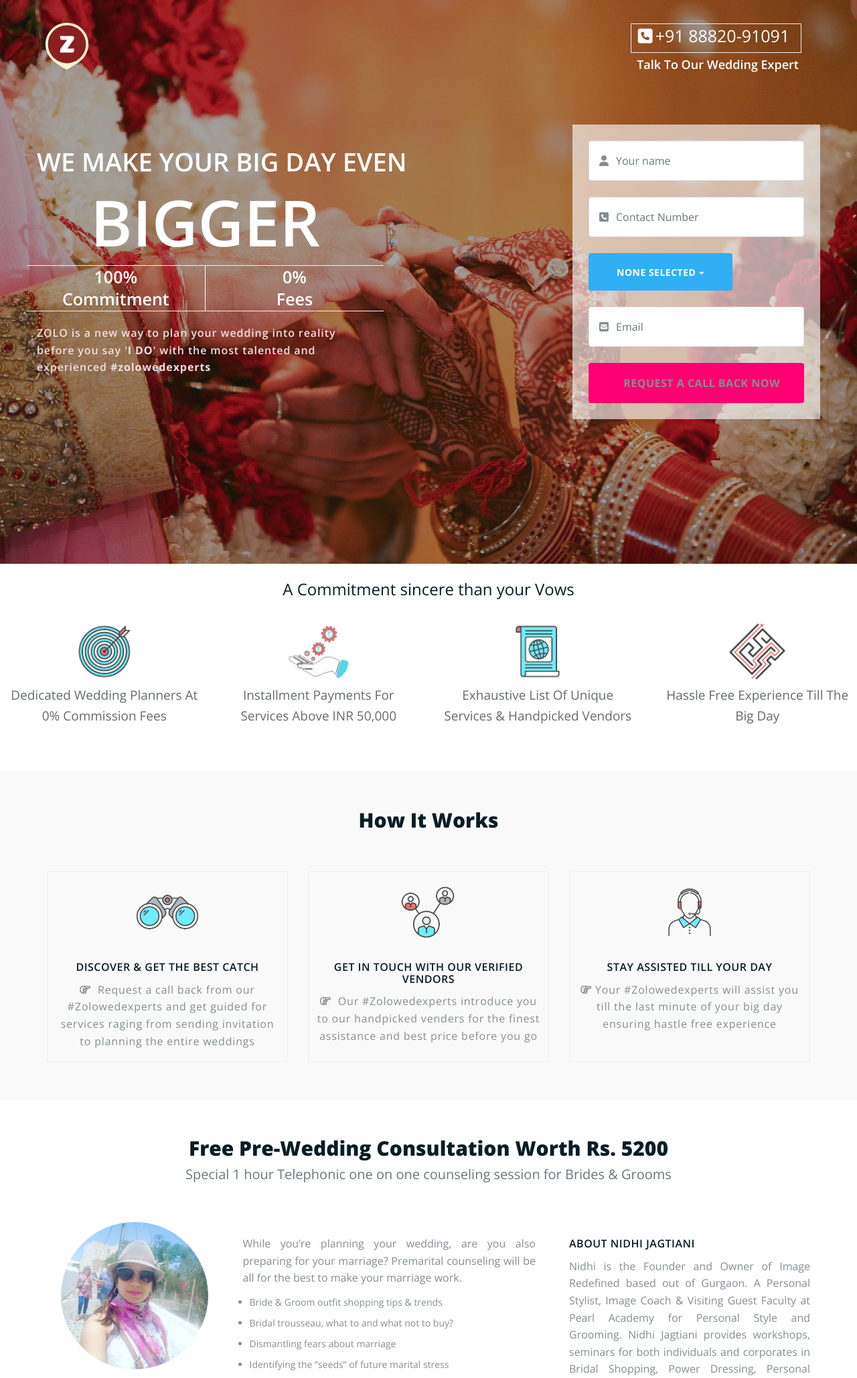
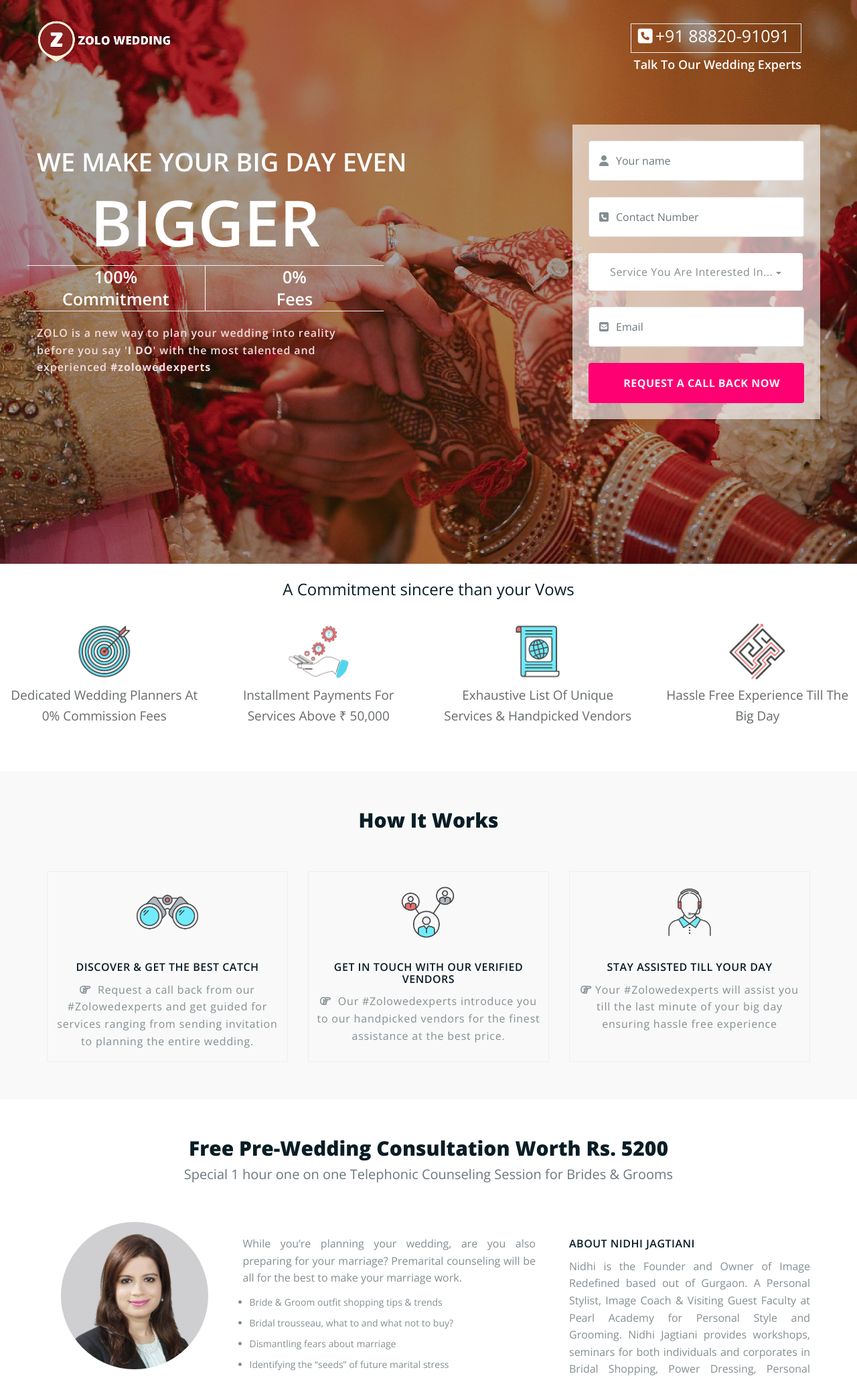
Before and after one commit to Scaledesk/zolo-wedding, a PHP site: page / in a window 1280 px wide. Shown: the top 2058 px of the page at 67% size. Run offline with PHP 8.4, Linux system fonts and the light colour scheme; some libraries are stand-ins or nearby versions; some web fonts are replaced.

Commit message:
Final testimonial section and finalisation

```diff
--- a/css/custom.css
+++ b/css/custom.css
@@ -123,6 +123,7 @@
 
 .wed-btn{
     background-color: #ff0072!important;
+    color: #f5f5f5 !important;
 }
 
 
@@ -488,3 +489,28 @@ a:hover, a:focus{
 .f-11{
     font-size: 11px!important;
 }
+
+.btn-multi{
+    background: #ffffff;
+    color: #848e92;
+    text-align: center;
+    text-transform: capitalize;
+    font-size: 16px;
+    font-weight: inherit;
+    padding: 1em 2em;
+}
+
+.btn-multi:hover{
+    background: #ffffff;
+    color: black;
+}
+
+.wed-btn:hover{
+    color: #ffffff !important;
+    background-color: #dc0062 !important;
+}
+
+.user-reviews{
+     background-color: #dc0062;
+
+}
--- a/domail.php
+++ b/domail.php
@@ -35,10 +35,11 @@ if(!$mail->send()) {
     unset($mail);
     $mail=makeMailObject();
     checkWhichMaiSendToAdmin($mail);
-    $mail->addAddress('tushar@scaledesk.com');
+    $mail->addAddress('sales@imzolo.com');
     $mail->addBCC('aashima@imzolo.com');
+    $mail->addBCC('lakhani@imzolo.com');
     $mail->addAddress('sales@imzolo.com');
-    echo $mail->send()?'success mail send to the admin':'error in sending mail to the admin';
+    $mail->send()?'success mail send to the admin':'error in sending mail to the admin';
     header('Location:index.php?status=success');
 }
 
--- a/index.php
+++ b/index.php
@@ -35,9 +35,9 @@
 
     <nav class="navbar navbar-default" data-spy="affix" data-offset-top="450">
         <div class="container">
-            <div class="navbar-header"> <a class="navbar-brand p-0" href=""><img class="logo" alt="logo" src="img/LOGO-01.svg" width="90"><img class="logo-nav" alt="logo-nav" src="img/ZOLO-WEDDINGv3-01.png" width="200"></a> </div>
+            <div class="navbar-header"> <a class="navbar-brand p-0" href=""><img class="logo" alt="logo" src="img/logo-white-text.png" width="200"><img class="logo-nav" alt="logo-nav" src="img/ZOLO-WEDDINGv3-01.png" width="200"></a> </div>
             <ul class="nav navbar-nav navbar-right">
-                <li class="hidden-xs"><a href="tel:08882091091"><span style="border: 1px solid #eee;padding: 10px; "><i class="fa fa-phone-square f-25"></i>&nbsp;<span class="w-300 f-25 phone" >+91 88820-91091 </span></span>&nbsp;&nbsp;<span class="phone-e w-600 f-18 hidden-xs" style="display: block; margin-top: 15px;">&nbsp;&nbsp;Talk To Our Wedding Expert</span></a></li>
+                <li class="hidden-xs"><a href="tel:08882091091"><span style="border: 1px solid #eee;padding: 10px; "><i class="fa fa-phone-square f-25"></i>&nbsp;<span class="w-300 f-25 phone" >+91 88820-91091 </span></span>&nbsp;&nbsp;<span class="phone-e w-600 f-18 hidden-xs" style="display: block; margin-top: 15px;">&nbsp;Talk To Our Wedding Experts</span></a></li>
                 <!--<li class="hidden-xs hidden-sm"><a href="#services">Services</a></li>-->
                 <!--<li class="hidden-xs hidden-sm"><a href="#reviews">How it Work</a></li>-->
                 <!--<li class="hidden-xs"><a href="signin.html">Sign In</a></li>-->
@@ -237,7 +237,7 @@
 
         <div class="col-md-3 border-right height text-center col-sm-6">
             <img src="img/INSTALLMENT.png" alt="" class="img-circle" width="100">
-            <p  class="text-center">Installment Payments For Services Above INR 50,000</p>
+            <p  class="text-center">Installment Payments For Services Above &#8377; 50,000</p>
         </div>
 
         <div class="col-md-3 border-right height text-center col-sm-6">
@@ -348,9 +348,9 @@
                             <div class="h-works-box">
                                 <img src="img/DISCOVER.png" alt="" class="img-circle" width="100">
 
-                                <h4>DISCOVER & GET THE BEST CATCH</h4>
+                                <h4>DISCOVER &amp; GET THE BEST CATCH</h4>
                                 <p class="letter-space"><i class="fa fa-hand-o-right" aria-hidden="true"></i>&nbsp;
-                                    Request a call back from our #Zolowedexperts and get guided for services raging from sending invitation to planning the entire weddings</p>
+                                    Request a call back from our #Zolowedexperts and get guided for services ranging from sending invitation to planning the entire wedding.</p>
                             </div>
                         </div>
                         <!--features 1 end-->
@@ -360,7 +360,7 @@
                                 <img src="img/VERIFIED-VENDORS-01.png" alt="" class="img-circle" width="100">
                                 <h4>GET IN TOUCH WITH OUR VERIFIED VENDORS</h4>
                                 <p class="letter-space"><i class="fa fa-hand-o-right" aria-hidden="true"></i>&nbsp;
-                                    Our #Zolowedexperts introduce you to our handpicked venders for the finest assistance and best price before you go </p>
+                                    Our #Zolowedexperts introduce you to our handpicked vendors for the finest assistance at the best price. </p>
                             </div>
                         </div>
                         <!--features 2 end-->
@@ -369,7 +369,7 @@
                             <div class="h-works-box">
                                 <img src="img/WEDDING-EXPERT.png" alt="" class="img-circle" width="100">
                                 <h4>STAY ASSISTED TILL YOUR DAY</h4>
-                                <p class="letter-space"><i class="fa fa-hand-o-right" aria-hidden="true"></i>&nbsp;Your #Zolowedexperts will assist you till the last minute of your big day ensuring hastle free experience </p>
+                                <p class="letter-space"><i class="fa fa-hand-o-right" aria-hidden="true"></i>&nbsp;Your #Zolowedexperts will assist you till the last minute of your big day ensuring hassle free experience </p>
                             </div>
                         </div>
                         <!--features 3 end-->
@@ -413,7 +413,7 @@
                 <div class="row-margin">
                     <header class="section-header">
                         <h2 class="w-800">Free Pre-Wedding Consultation Worth Rs. 5200</h2>
-                        <h3 class="f-20 m-0">Special 1 hour Telephonic one on one counseling session for Brides & Grooms
+                        <h3 class="f-20 m-0">Special 1 hour one on one Telephonic Counseling Session for Brides &amp; Grooms
                         </h3>
                     </header>
                     <div class="row">
@@ -594,7 +594,7 @@
 
 
                             <div class="col-md-10 ">
-                                <h4>Assistence ~ Feel like a Prince/Princess</h4>
+                                <h4>Assistance ~ Feel like a Prince/Princess</h4>
                                 <p>Stay assisted till the last minute of your event by our #zolowedexperts and stay calm</p>
                             </div>
 
@@ -610,7 +610,7 @@
 
                             <div class="col-md-10">
                                 <h4>Installment options available ~ Divide and rule</h4>
-                                <p>We introducethe new generations wedding market by providing installment options for Services worth above 50k</p>
+                                <p>We introducethe new generation wedding market by providing installment options for Services worth above &#8377; 50,000</p>
                             </div>
 
                         </div>
@@ -944,7 +944,7 @@
                     <!--</ul>-->
                     <!--<p>Fusce laoreet lectus tellus, aliquam maximus magna auctor suscipit. Praesent sed lacinia lectus. Ut laoreet finibus odio quis laoreet.</p>-->
                     <!--<div class="wed-box">-->
-                        <p class="text-center wed-box">Vintage cars</p>
+                        <p class="text-center wed-box">Vintage cars <br> <span>&#40; &nbsp;&#8377; 55,000 Onwards&nbsp; &#41;</span></p>
                     </div>
 
                 <!--</div>-->
@@ -969,7 +969,7 @@
                     <!--<p>Fusce laoreet lectus tellus, aliquam maximus magna auctor suscipit. Praesent sed lacinia lectus. Ut laoreet finibus odio quis laoreet.</p>-->
                 <!--</div>-->
                 <!--<div class="wed-box">-->
-                    <p class="text-center wed-box">Pre-Wedding Shoot</p>
+                    <p class="text-center wed-box">Pre-Wedding Shoot<br> <span>&#40; &nbsp;&#8377; 10,000 Onwards&nbsp; &#41;</span></p>
                 <!--</div>-->
 
 
@@ -992,7 +992,7 @@
                     <!--<p>Fusce laoreet lectus tellus, aliquam maximus magna auctor suscipit. Praesent sed lacinia lectus. Ut laoreet finibus odio quis laoreet.</p>-->
                 <!--</div>-->
                 <!--<div class="wed-box">-->
-                    <p class="text-center wed-box">Exclusive Palkis</p>
+                    <p class="text-center wed-box">Exclusive Palkis<br> <span>&#40; &nbsp;&#8377; 10,000 Onwards&nbsp; &#41;</span></p>
                 </div>
 
 
@@ -1016,7 +1016,7 @@
                     <!--<p>Fusce laoreet lectus tellus, aliquam maximus magna auctor suscipit. Praesent sed lacinia lectus. Ut laoreet finibus odio quis laoreet.</p>-->
                 <!--</div>-->
                 <!--<div class="wed-box">-->
-                    <p class="text-center wed-box">Helicopter Showers</p>
+                    <p class="text-center wed-box">Helicopter Showers<br> <span>&#40; &nbsp;&#8377; 2,25,000 Onwards&nbsp; &#41;</span></p>
                 </div>
 
 
@@ -1039,7 +1039,7 @@
                 <!--Team 1-->
                 <div class="item"> <img src="https://s3-ap-southeast-1.amazonaws.com/zolo/zolo_category_images/WEDDING+MAKEUP.jpg" alt="team member" class="img-circle border-p">
 
-                    <p class="text-center wed-box">Bridal Makeup</p>
+                    <p class="text-center wed-box">Bridal Makeup<br> <span>&#40; &nbsp;&#8377; 10,000 Onwards&nbsp; &#41;</span></p>
                 </div>
 
 
@@ -1055,7 +1055,7 @@
                 <!--Team 1-->
                 <div class="item"> <img src="img/c6.jpg" alt="team member" class="img-circle border-p">
 
-                    <p class="text-center wed-box">Flute Mermaid</p>
+                    <p class="text-center wed-box">Flute Mermaid<br> <span>&#40; &nbsp;&#8377; 50,000 Onwards&nbsp; &#41;</span></p>
                 </div>
 
 
@@ -1070,7 +1070,7 @@
                 <!--Team 1-->
                 <div class="item"> <img src="img/c5.jpg" alt="team member" class="img-circle border-p">
 
-                    <p class="text-center wed-box">Human Tables</p>
+                    <p class="text-center wed-box">Human Tables<br> <span>&#40; &nbsp;&#8377; 12,000 Onwards&nbsp; &#41;</span></p>
                 </div>
 
 
@@ -1087,7 +1087,7 @@
                 <!--Team 1-->
                 <div class="item"> <img src="img/c7.jpg" alt="team member" class="img-circle border-p">
 
-                    <p class="text-center wed-box">Jaimala Setup</p>
+                    <p class="text-center wed-box">Jaimala Setup<br> <span>&#40; &nbsp;&#8377; 8,000 Onwards&nbsp; &#41;</span></p>
                 </div>
 
 
@@ -1111,7 +1111,7 @@
                 <div class="item"> <img src="https://s3-ap-southeast-1.amazonaws.com/zolo/zolo_category_images/WEDDING+CHOREOGRAPHY.jpg" alt="team member" class="img-circle border-p">
 
                 <!--<div class="wed-box">-->
-                    <p class="text-center wed-box">Choreographers</p>
+                    <p class="text-center wed-box">Choreographers<br> <span>&#40; &nbsp;&#8377; 2,000 Onwards&nbsp; &#41;</span></p>
                 </div>
 
 
@@ -1127,7 +1127,7 @@
                 <!--Team 1-->
                 <div class="item"> <img src="https://s3-ap-southeast-1.amazonaws.com/zolo/zolo_category_images/DJ1.jpg" alt="team member" class="img-circle border-p">
 
-                    <p class="text-center wed-box">Live Bands</p>
+                    <p class="text-center wed-box">Live Bands<br> <span>&#40; &nbsp;&#8377; 30,000 Onwards&nbsp; &#41;</span></p>
                 </div>
 
 
@@ -1142,7 +1142,7 @@
                 <!--Team 1-->
                 <div class="item"> <img src="https://s3-ap-southeast-1.amazonaws.com/zolo/zolo_category_images/WEDDING+PHOTOGRAPHY.jpg" alt="team member" class="img-circle border-p">
 
-                    <p class="text-center wed-box">Cinemtographic Photography</p>
+                    <p class="text-center wed-box">Cinemtographic Photography<br> <span>&#40; &nbsp;&#8377; 25,000 Onwards&nbsp; &#41;</span></p>
                 </div>
 
 
@@ -1161,7 +1161,7 @@
 
                 </div>
                 <div class="wed-box">
-                    <p class="text-center">Wedding Cakes</p>
+                    <p class="text-center">Wedding Cakes<br> <span>&#40; &nbsp;&#8377; 1,500 Onwards&nbsp; &#41;</span></p>
                 </div>
 
 
@@ -1182,6 +1182,44 @@
     </div>
 </section>
 
+<!--    User reviews Section-->
+
+    <div class="user-reviews p-t-50 p-b-50 text-center" id="reviews">
+  <div class="container">
+    <div class="row">
+        <p class="f-25"> Hear from our Customers</p>
+      <div class="col-md-9 center-block">
+        <div class="reviews-slider owl-carousel owl-theme">
+
+          <div class="item">
+
+            <!--review 2-->
+            <blockquote>
+              <figure> <img src="img/komal.png" alt="user" class="img-circle"> </figure>
+              <p class="f-18">“Team Zolo - There are no words that can express the depth of appreciation for all your hard work & Co-ordination...YOU ARE A ROCK STAR! It was truly magical, joyous, love-filled, beautiful wedding that was our vision-come-to-life. Without your suggestion we would have never done it in a unique way.
+”</p>
+              <footer> <cite>Komal Mehra, <i>New Delhi</i></cite> </footer>
+            </blockquote>
+            <!--review 2 end-->
+
+          </div>
+          <div class="item">
+
+            <!--review 3-->
+            <blockquote>
+              <figure> <img src="img/deepti.png" alt="user" class="img-circle"> </figure>
+              <p class="f-18">“I am totally surprised on how you guys made it possible! Me and my husband Rahul cannot believe that things you suggested us were even possible in our budget. U Guys made is absolutely incredible. Thanks for all the effort and co-ordination. HATS OFF.”</p>
+              <footer> <cite>Dipti Jain, <i>Gurgaon</i></cite> </footer>
+            </blockquote>
+            <!--review 3 end-->
+
+          </div>
+        </div>
+      </div>
+    </div>
+  </div>
+</div>
+
 <!--About us end-->
 
 <!--CTA footer-->
@@ -1197,7 +1235,7 @@
     <!--<h2 class="text-center">GIVE IT A TRY! </h2>-->
 
     <div class="row">
-        <h2 class="w-800">Get In Touch & Feel The Zolo Experience</h2>
+        <h2 class="w-800">Get In Touch &amp; Feel The Zolo Experience</h2>
         <div class="col-md-4 p-10-74">
             <h3 class="m-t-0 p-10 talk-t" style="border: 1px solid #eee;"><i class="fa fa-phone-square" aria-hidden="true"></i>
                 &nbsp;+91 88820-91091</h3>
@@ -1232,7 +1270,7 @@
     <div class="container-fluid">
 
         <div class="row footer-col-spacing m-b-0 border-0 p-b-10">
-            <div class="col-md-2 footer-logo m-t-0"> <a href=""><img src="img/LOGO.png" alt="logo footer"></a>
+            <div class="col-md-2 footer-logo m-t-0"> <a href=""><img src="img/logo-white-text.png" alt="logo footer"></a>
 
             </div>
 
@@ -1269,7 +1307,7 @@
                     <li>Noida, Uttar Pradesh</li>
                     <li>India - 201301</li>
                     <!--<li>Call us <a href="tel:+1856-236-1853">+91 08882091091</a></li>-->
-                    <li><a href="mailto:support@imzolo.com" class="bg-white">support@imzolo.com</a></li>
+                    <li><a href="mailto:sales@imzolo.com" class="bg-white">sales@imzolo.com</a></li>
                     <!--<li><a href="" data-toggle="modal" data-target="#modal-google-map">Locate on Google Map</a></li>-->
 
 
@@ -1286,7 +1324,7 @@
     <hr>
     <div class="container">
         <div class="row">
-            <div class="col-sm-5 col-md-6"> <small class="bg-white"> &copy; 2016 Zolo Technologies Pvt. Ltd.. All rights reserved.</small> </div>
+            <div class="col-sm-5 col-md-6"> <small class="bg-white"> &copy; 2016 Zolo Technologies Pvt. Ltd. All rights reserved.</small> </div>
             <div class="col-sm-7 col-md-6">
                 <!--<ul class="terms-privacy">-->
                     <!--<li><a href="" data-toggle="modal" data-target="#modal-terms">Terms</a></li>-->
@@ -1592,7 +1630,12 @@
 <script src="bower_components/bootstrap-multiselect/dist/js/bootstrap-multiselect.js"></script>
 <script type="text/javascript">
     $(document).ready(function() {
-        $('.example-getting-started').multiselect();
+//        $('.example-getting-started').multiselect();
+        $('.example-getting-started').multiselect({
+            nonSelectedText: 'Service you are interested in... ',
+            buttonWidth : '320px',
+            buttonClass: 'btn btn-multi'
+        });
     });
 </script>
 </body>
```
Also changed, not shown: img/deepti.png (added), img/komal.png (added), img/logo-white-text.png (added), img/nidhi.jpg, 3 other files.
